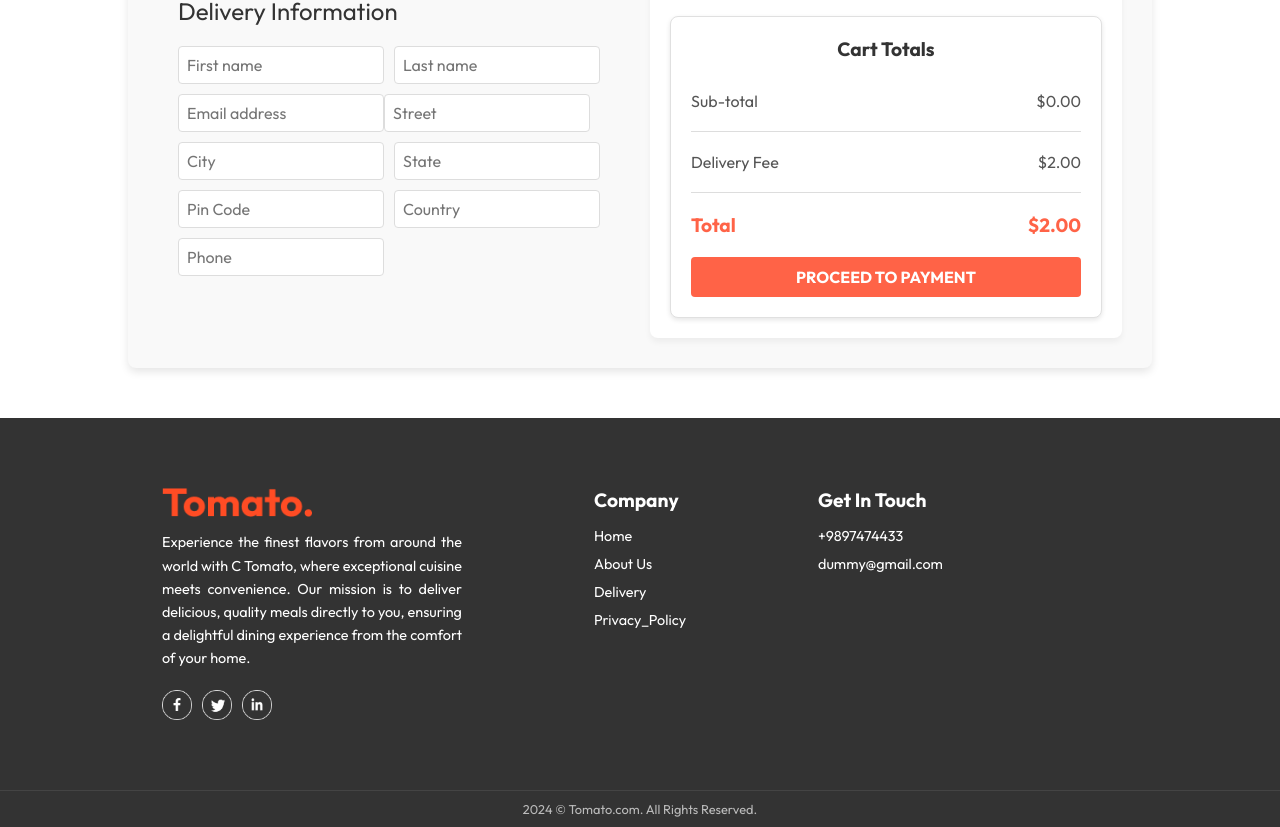
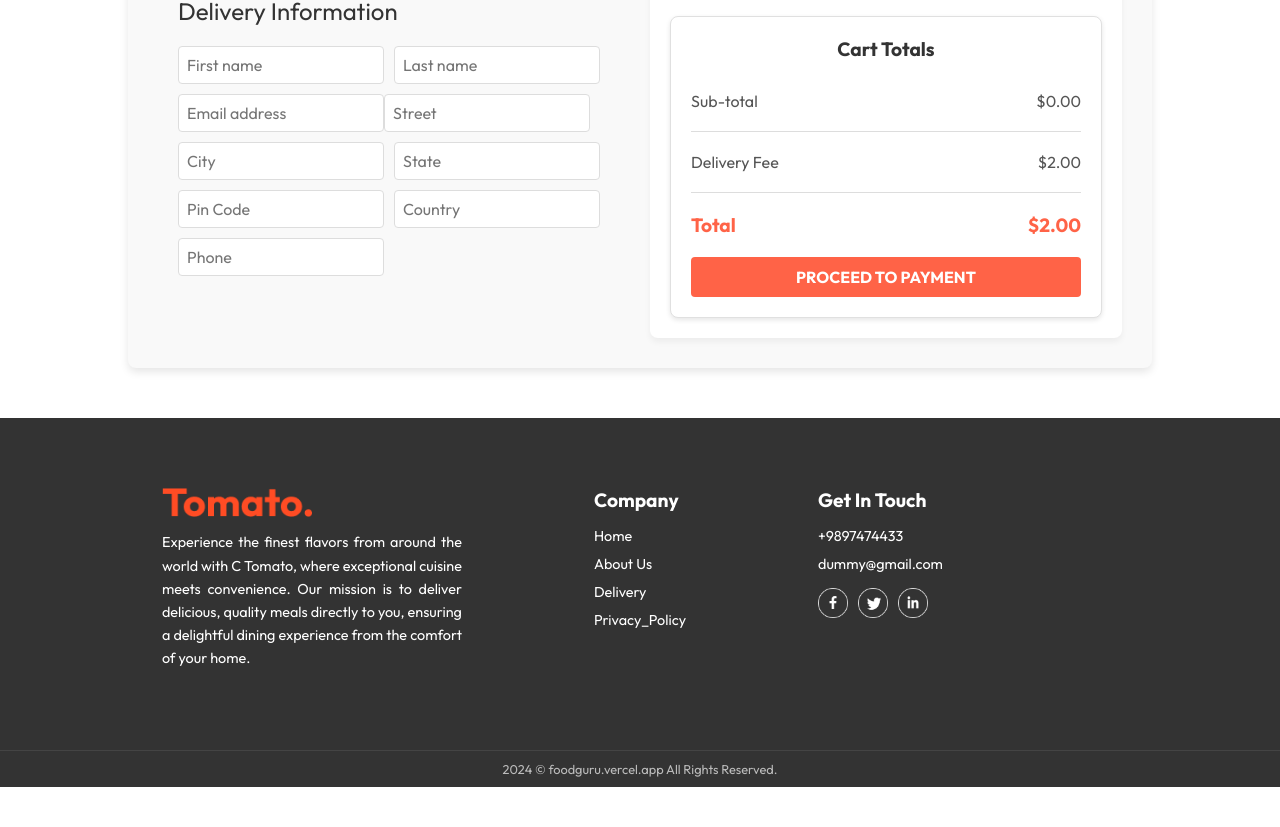
Before and after one commit to iammahesh123/Food-Delivery-App, a React (Vite) app in the folder frontend/: page /order in a window 1280 px wide. Shown: the part 176-1003 px from the top of the page. After the commit the page ends 963 px from the top, so only its background shows below. Built offline with nearby package versions, Linux system fonts and the light colour scheme.

Commit message:
changes made on footer-social icons

```diff
--- a/frontend/src/components/Footer/Footer.css
+++ b/frontend/src/components/Footer/Footer.css
@@ -45,6 +45,7 @@
 .footer-social-icons {
     display: flex;
     gap: 10px; /* Even spacing between icons */
+    margin-top: 15px
 }
 
 .footer-social-icons img {
--- a/frontend/src/components/Footer/Footer.jsx
+++ b/frontend/src/components/Footer/Footer.jsx
@@ -14,11 +14,6 @@ const Footer = () => {
                     deliver delicious, quality meals directly to you,
                     ensuring a delightful dining experience from the
                     comfort of your home. </p>
-                <div className="footer-social-icons">
-                    <img src={assets.facebook_icon} alt="Facebook" />
-                    <img src={assets.twitter_icon} alt="Twitter" />
-                    <img src={assets.linkedin_icon} alt="LinkedIn" />
-                </div>
             </div>
             <div className="footer-content-center">
                 <h2>Company</h2>
@@ -35,11 +30,16 @@ const Footer = () => {
                     <li>+9897474433</li>
                     <li>dummy@gmail.com</li>
                 </ul>
+                <div className="footer-social-icons">
+                    <img src={assets.facebook_icon} alt="Facebook" />
+                    <img src={assets.twitter_icon} alt="Twitter" />
+                    <img src={assets.linkedin_icon} alt="LinkedIn" />
+                </div>
             </div>
         </div>
         <hr/>
         <p className="footer-copyright">
-            2024 &copy; Tomato.com. All Rights Reserved.
+            2024 &copy; foodguru.vercel.app All Rights Reserved.
         </p>
     </div>
   )
```
